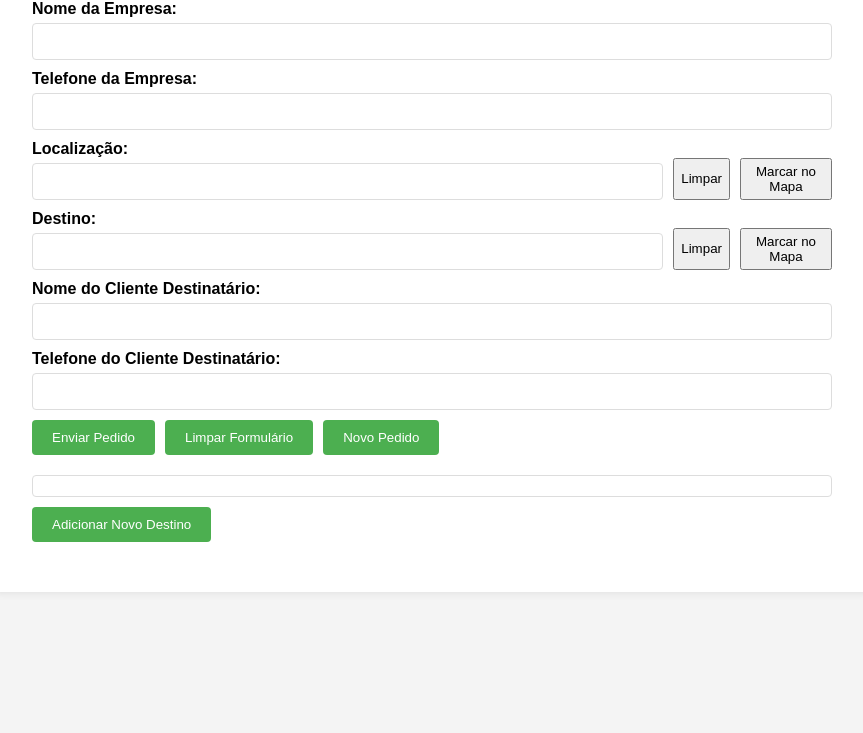
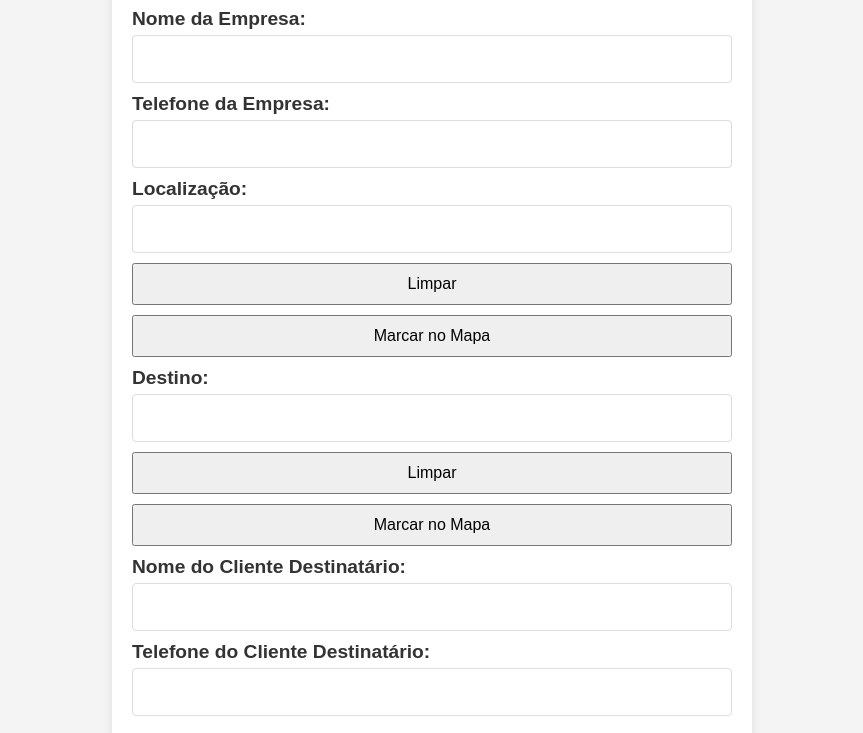
Before and after one commit to sheldonberg/formulario-entrega, a plain HTML site: page index.html in a window 1280 px wide. Shown: the part 140-873 px from the top of the page, without its empty margins (208-1071 px from the left). Before the commit the page ends 800 px from the top, so only its background shows below. Drawn offline with Linux system fonts and the light colour scheme; some packages are replaced by stand-ins of ours.

Commit message:
Update index.html

```diff
--- a/index.html
+++ b/index.html
@@ -1,41 +1,50 @@
 <!DOCTYPE html>
-<html>
+<html lang="pt-BR">
 <head>
+    <meta charset="UTF-8">
+    <meta name="viewport" content="width=device-width, initial-scale=1.0">
     <title>Pedido de Entrega</title>
     <style>
         body {
             font-family: Arial, sans-serif;
-            padding: 20px;
             margin: 0;
+            padding: 0;
             background-color: #f4f4f4;
         }
         .container {
-            max-width: 800px;
+            max-width: 600px;
             margin: auto;
             background: #fff;
             padding: 20px;
             border-radius: 8px;
             box-shadow: 0 0 10px rgba(0,0,0,0.1);
+            width: 90%;
+            margin-top: 20px;
         }
         h1 {
             text-align: center;
             color: #333;
+            font-size: 1.5em;
+            margin-bottom: 20px;
         }
         label {
             font-weight: bold;
+            margin-top: 10px;
             display: block;
-            margin-top: 10px;
+            color: #333;
+            font-size: 1em;
         }
         input[type="text"] {
             width: 100%;
-            padding: 10px;
+            padding: 12px;
             margin-top: 5px;
             border: 1px solid #ddd;
             border-radius: 4px;
             box-sizing: border-box;
+            font-size: 1em;
         }
         .button-container {
-            margin: 10px 0;
+            margin: 20px 0;
             display: flex;
             flex-direction: column;
             gap: 10px;
@@ -44,10 +53,10 @@
             background-color: #4CAF50;
             color: white;
             border: none;
-            padding: 10px 15px;
+            padding: 12px;
             cursor: pointer;
             border-radius: 4px;
-            width: 100%;
+            font-size: 1em;
         }
         .button-container button:hover {
             background-color: #45a049;
@@ -60,7 +69,7 @@
         }
         #resumo {
             margin-top: 20px;
-            padding: 10px;
+            padding: 15px;
             border: 1px solid #ddd;
             border-radius: 4px;
             background-color: #fff;
@@ -70,47 +79,51 @@
             display: flex;
             flex-direction: column;
             gap: 10px;
-            justify-content: center;
             display: none; /* Ocultar botões inicialmente */
         }
         .action-buttons button {
             background-color: #007BFF;
             color: white;
             border: none;
-            padding: 10px 20px;
+            padding: 12px;
             cursor: pointer;
             border-radius: 4px;
-            width: 100%;
+            font-size: 1em;
         }
         .action-buttons button:hover {
             background-color: #0056b3;
         }
         .button-inline {
             display: flex;
+            flex-direction: column;
             gap: 10px;
-            flex-direction: column;
         }
-
-        @media (min-width: 768px) {
+        .button-inline button {
+            padding: 10px;
+            font-size: 1em;
+        }
+        @media (min-width: 600px) {
             .container {
-                padding: 40px;
+                width: 100%;
+                margin-top: 50px;
             }
-            .button-container {
-                flex-direction: row;
-                gap: 10px;
+            h1 {
+                font-size: 2em;
             }
-            .button-inline {
-                flex-direction: row;
+            label {
+                font-size: 1.2em;
+            }
+            input[type="text"] {
+                padding: 14px;
             }
             .button-container button, .action-buttons button {
-                width: auto;
-                padding: 10px 20px;
+                font-size: 1.2em;
             }
         }
     </style>
     <script src="https://maps.googleapis.com/maps/api/js?key=AIzaSyDK8wkAiWnXTbeN7gwhg6YY8aZnqFRe7CA&libraries=places&callback=initMap" async defer></script>
     <script>
-        // O restante do seu script JavaScript permanece inalterado...
+        // Código JavaScript permanece o mesmo
     </script>
 </head>
 <body>
```
